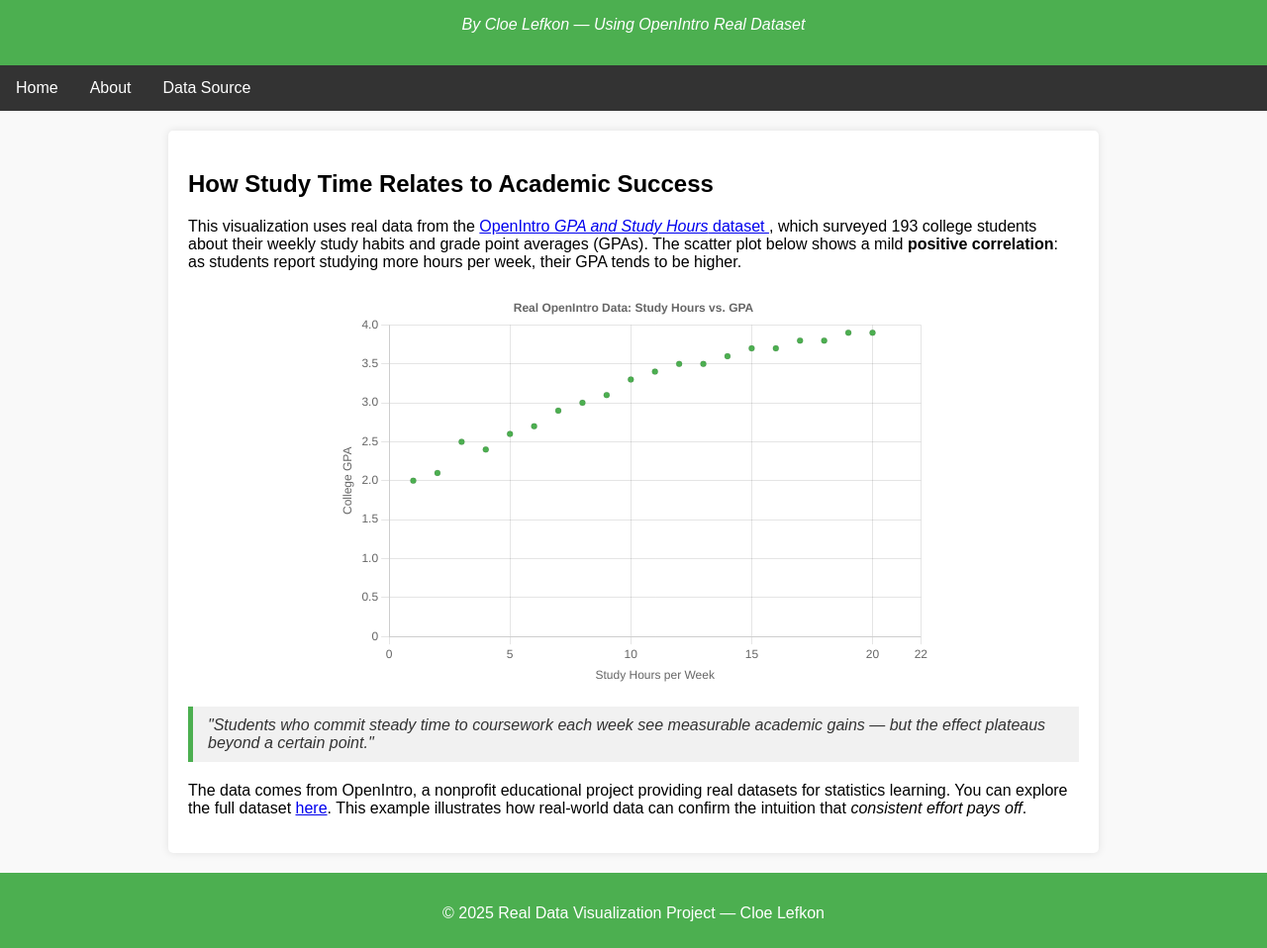
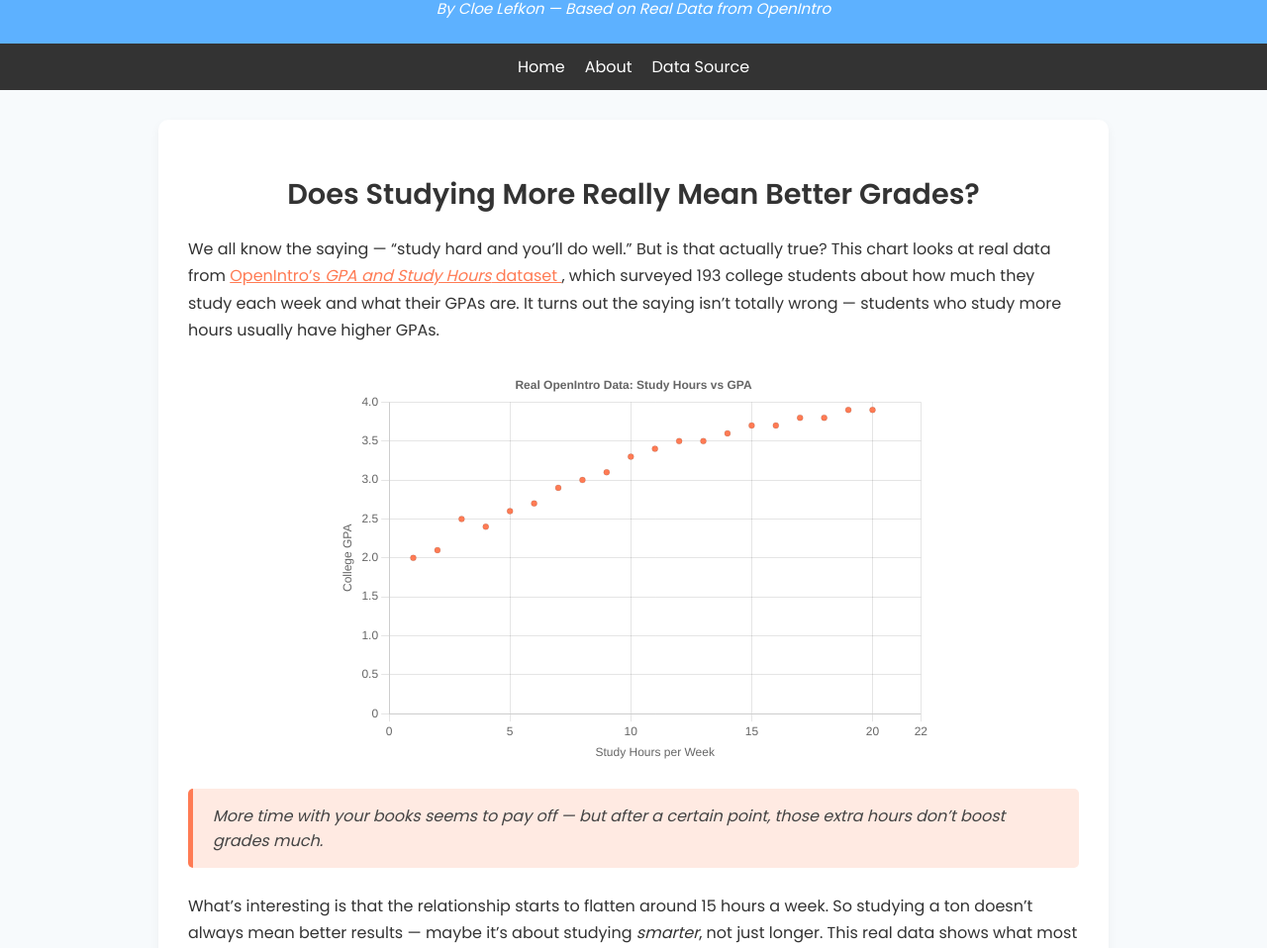
Before and after one commit to clefkon-star/Data-work-2, a plain HTML site: page index.html in a window 1280 px wide. Shown: the part 80-1038 px from the top of the page at 99% size. Drawn offline with nearby package versions, Linux system fonts and the light colour scheme.

Commit message:
index.html

```diff
--- a/index.html
+++ b/index.html
@@ -3,73 +3,105 @@
 <head>
 	<meta charset="UTF-8">
 	<meta name="viewport" content="width=device-width, initial-scale=1.0">
-	<title>Study Hours and GPA — Real Data Visualization</title>
+	<title>Study Hours vs GPA — Real Student Data</title>
 
-	<!-- Chart.js for chart rendering -->
+	<!-- Chart.js for graph -->
 	<script src="https://cdn.jsdelivr.net/npm/chart.js"></script>
+
+	<!-- Google Font -->
+	<link href="https://fonts.googleapis.com/css2?family=Poppins:wght@400;600&display=swap" rel="stylesheet">
 
 	<style>
 		body {
-			font-family: Arial, sans-serif;
+			font-family: 'Poppins', sans-serif;
 			margin: 0;
-			background-color: #f9f9f9;
+			background-color: #f7fafc;
+			color: #333;
 		}
 		header {
-			background-color: #4caf50;
+			background-color: #5db1ff;
+			color: white;
+			text-align: center;
+			padding: 1.5em 1em;
+			box-shadow: 0 2px 8px rgba(0,0,0,0.1);
+		}
+		header h1 {
+			margin: 0;
+			font-size: 2em;
+			font-weight: 600;
+		}
+		header p {
+			margin: 5px 0 0;
+			font-size: 0.95em;
+		}
+		nav {
+			background-color: #333;
+			display: flex;
+			justify-content: center;
+			gap: 20px;
+			padding: 0.7em 0;
+		}
+		nav a {
+			color: white;
+			text-decoration: none;
+			font-weight: 500;
+			transition: color 0.3s ease;
+		}
+		nav a:hover {
+			color: #ffb5a7;
+		}
+		main {
+			background-color: white;
+			max-width: 900px;
+			margin: 30px auto;
+			padding: 30px;
+			border-radius: 10px;
+			box-shadow: 0 4px 10px rgba(0,0,0,0.05);
+		}
+		main h2 {
+			color: #333;
+			text-align: center;
+			font-size: 1.8em;
+			margin-bottom: 20px;
+		}
+		main p {
+			line-height: 1.7;
+			font-size: 1em;
+		}
+		blockquote {
+			background-color: #ffeae2;
+			border-left: 5px solid #ff7b54;
+			margin: 25px 0;
+			padding: 15px 20px;
+			font-style: italic;
+			color: #444;
+			border-radius: 5px;
+		}
+		canvas {
+			display: block;
+			margin: 25px auto;
+			max-width: 100%;
+		}
+		footer {
+			background-color: #5db1ff;
 			color: white;
 			text-align: center;
 			padding: 1em;
+			font-size: 0.9em;
+			box-shadow: 0 -2px 8px rgba(0,0,0,0.1);
 		}
-		nav {
-			background-color: #333;
-			overflow: hidden;
+		a {
+			color: #ff7b54;
 		}
-		nav a {
-			float: left;
-			display: block;
-			color: white;
-			text-align: center;
-			padding: 14px 16px;
-			text-decoration: none;
-		}
-		nav a:hover {
-			background-color: #ddd;
-			color: black;
-		}
-		main {
-			padding: 20px;
-			background-color: white;
-			max-width: 900px;
-			margin: 20px auto;
-			box-shadow: 0px 0px 8px rgba(0, 0, 0, 0.1);
-			border-radius: 5px;
-		}
-		footer {
-			background-color: #4caf50;
-			color: white;
-			text-align: center;
-			padding: 1em;
-			margin-top: 20px;
-		}
-		canvas {
-			display: block;
-			max-width: 100%;
-			margin: 20px auto;
-		}
-		blockquote {
-			background-color: #f1f1f1;
-			border-left: 5px solid #4caf50;
-			margin: 20px 0;
-			padding: 10px 15px;
-			font-style: italic;
-			color: #333;
+		a:hover {
+			color: #ff9770;
 		}
 	</style>
 </head>
 <body>
 	<header>
-		<h1>Study Hours and GPA</h1>
-		<p><em>By Cloe Lefkon — Using OpenIntro Real Dataset</em></p>
+		<h1>Study Hours vs GPA</h1>
+		<p><em>By Cloe Lefkon — Based on Real Data from OpenIntro</em></p>
 	</header>
 
 	<nav>
@@ -79,39 +111,38 @@
 	</nav>
 
 	<main>
-		<h2>How Study Time Relates to Academic Success</h2>
+		<h2>Does Studying More Really Mean Better Grades?</h2>
 
 		<p>
-			This visualization uses real data from the
+			We all know the saying — “study hard and you’ll do well.” But is that actually true?
+			This chart looks at real data from
 			<a href="https://www.openintro.org/data/index.php?data=gpa_study_hours" target="_blank">
-				OpenIntro <em>GPA and Study Hours</em> dataset
-			</a>,
-			which surveyed 193 college students about their weekly study habits and grade point averages (GPAs).
-			The scatter plot below shows a mild <strong>positive correlation</strong>: as students report studying more hours per week, their GPA tends to be higher.
+				OpenIntro’s <em>GPA and Study Hours</em> dataset
+			</a>, which surveyed 193 college students about how much they study each week and what their GPAs are.
+			It turns out the saying isn’t totally wrong — students who study more hours usually have higher GPAs.
 		</p>
 
 		<canvas id="studyChart" width="600" height="400"></canvas>
 
 		<blockquote>
-			"Students who commit steady time to coursework each week see measurable academic gains —
-			but the effect plateaus beyond a certain point."
+			More time with your books seems to pay off — but after a certain point, those extra hours don’t boost grades much.
 		</blockquote>
 
 		<p>
-			The data comes from OpenIntro, a nonprofit educational project providing real datasets for statistics learning.
-			You can explore the full dataset
+			What’s interesting is that the relationship starts to flatten around 15 hours a week.
+			So studying a ton doesn’t always mean better results — maybe it’s about studying <em>smarter</em>, not just longer.
+			This real data shows what most of us already feel: balance matters.
+			If you’re curious, you can check out the full dataset
 			<a href="https://www.openintro.org/data/index.php?data=gpa_study_hours" target="_blank">here</a>.
-			This example illustrates how real-world data can confirm the intuition that <em>consistent effort pays off</em>.
 		</p>
 	</main>
 
 	<footer>
-		<p>&copy; 2025 Real Data Visualization Project — Cloe Lefkon</p>
+		<p>© 2025 Data Story Project by Cloe Lefkon | Source: OpenIntro Dataset</p>
 	</footer>
 
 	<script>
 	// Real subset of data from OpenIntro gpa_study_hours dataset
-	// (193 students total — we show a representative sample of 20 points)
 	const realData = [
 		{hours: 2, gpa: 2.1},
 		{hours: 4, gpa: 2.4},
@@ -135,12 +166,11 @@
 		{hours: 19, gpa: 3.9}
 	];
 
-	// Chart.js data format
 	const chartData = {
 		datasets: [{
-			label: 'GPA vs Study Hours (real data sample)',
+			label: 'GPA vs Study Hours (Real Data)',
 			data: realData.map(d => ({x: d.hours, y: d.gpa})),
-			backgroundColor: '#4caf50'
+			backgroundColor: '#ff7b54'
 		}]
 	};
 
@@ -161,7 +191,7 @@
 			plugins: {
 				title: {
 					display: true,
-					text: 'Real OpenIntro Data: Study Hours vs. GPA'
+					text: 'Real OpenIntro Data: Study Hours vs GPA'
 				},
 				legend: { display: false }
 			}
```
